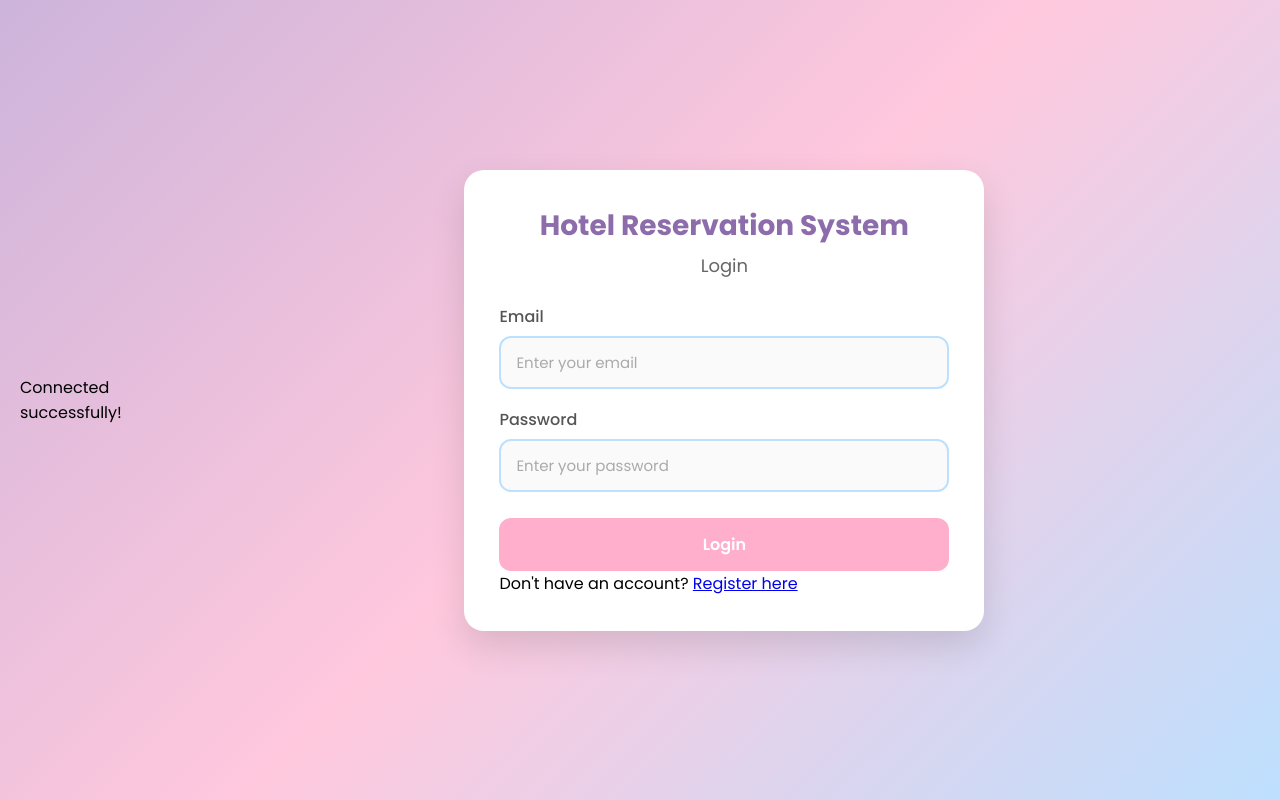
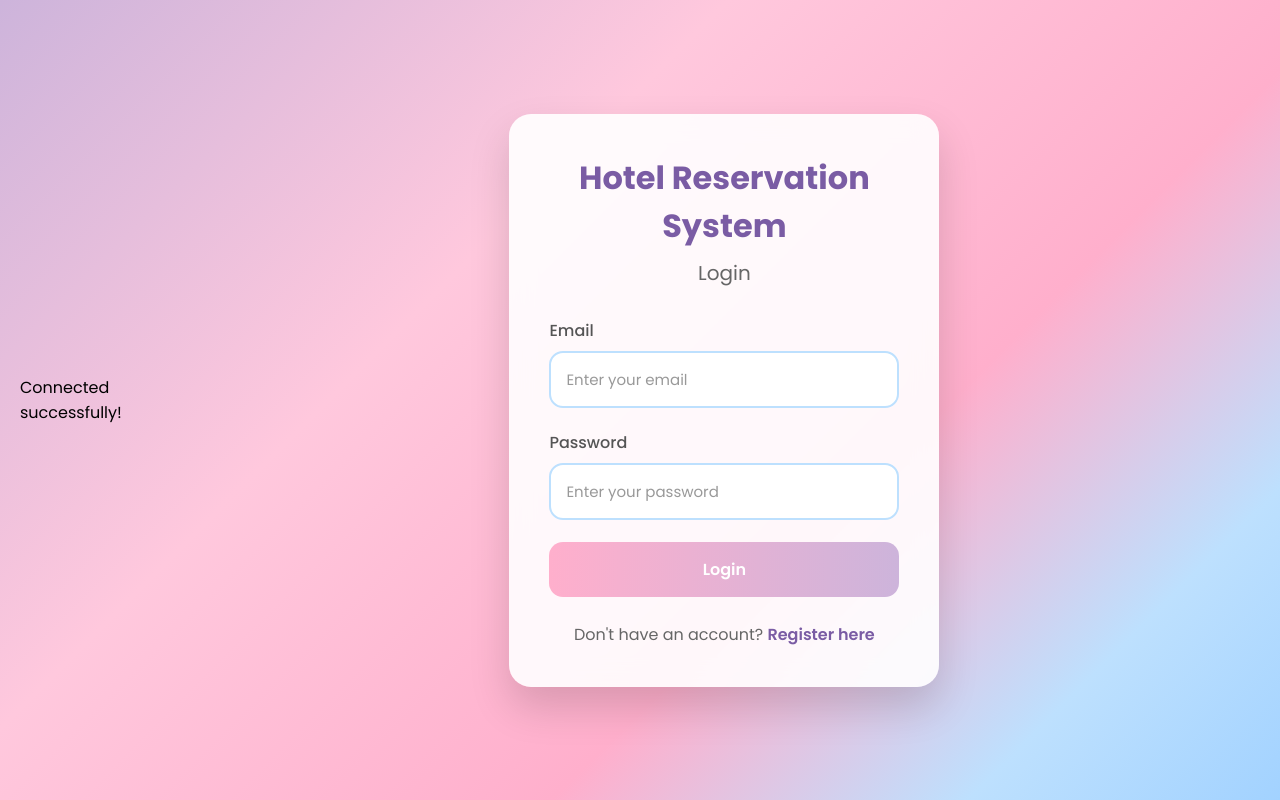
Before and after one commit to WHISKEU/hotel-reservation-system, a PHP site: page /login.php in a window 1280 px wide. Run offline with PHP 8.4, Linux system fonts and the light colour scheme.

Commit message:
Update login.php

```diff
--- a/login.php
+++ b/login.php
@@ -80,7 +80,7 @@ if (isset($_POST['login'])) {
 
 <!DOCTYPE html>
 <html lang="en">
-    <style>
+      <style>
 
 @import url('https://fonts.googleapis.com/css2?family=Poppins:wght@300;400;500;600;700&display=swap');
 
@@ -89,194 +89,191 @@ if (isset($_POST['login'])) {
     margin:0;
     padding:0;
     box-sizing:border-box;
-    font-family:'Poppins', sans-serif;
+    font-family:'Poppins',sans-serif;
 }
 
 body{
-    background:linear-gradient(135deg,#cdb4db,#ffc8dd,#bde0fe);
     min-height:100vh;
     display:flex;
     justify-content:center;
     align-items:center;
-    padding:40px 20px;
+    padding:20px;
+
+    background:linear-gradient(
+        135deg,
+        #cdb4db 0%,
+        #ffc8dd 35%,
+        #ffafcc 65%,
+        #bde0fe 85%,
+        #a2d2ff 100%
+    );
 }
-
-/* Container */
 
 .container{
     width:100%;
     display:flex;
     justify-content:center;
+    align-items:center;
 }
 
-/* Card */
-
 .form-card{
-    background:#ffffff;
     width:100%;
-    max-width:520px;
-    padding:35px;
-    border-radius:20px;
-    box-shadow:0 15px 35px rgba(0,0,0,.12);
-    animation:fadeIn .5s ease;
+    max-width:430px;
+    background:rgba(255,255,255,.90);
+    backdrop-filter:blur(12px);
+    border-radius:22px;
+    padding:40px;
+    box-shadow:
+        0 20px 40px rgba(0,0,0,.15);
+    animation:slideUp .6s ease;
 }
-
-/* Header */
 
 .form-header{
     text-align:center;
-    margin-bottom:25px;
+    margin-bottom:30px;
 }
 
 .form-header h1{
-    color:#8d6cab;
-    font-size:28px;
-    margin-bottom:5px;
+    color:#7a5ca4;
+    font-size:32px;
+    margin-bottom:8px;
+    font-weight:700;
 }
 
 .form-header h2{
     color:#666;
-    font-size:18px;
+    font-size:20px;
     font-weight:400;
 }
 
-/* Form */
-
 .form-group{
-    margin-bottom:18px;
+    margin-bottom:22px;
 }
 
 .form-group label{
     display:block;
-    margin-bottom:7px;
+    margin-bottom:8px;
     color:#555;
     font-weight:500;
 }
 
 .form-group input{
     width:100%;
-    padding:13px 15px;
+    padding:15px;
     border:2px solid #bde0fe;
-    border-radius:12px;
-    outline:none;
+    border-radius:14px;
+    background:#fff;
     font-size:15px;
-    transition:.3s;
-    background:#fafafa;
+    transition:.3s ease;
+}
+
+.form-group input::placeholder{
+    color:#999;
 }
 
 .form-group input:focus{
-    border-color:#a2d2ff;
-    background:#fff;
-    box-shadow:0 0 10px rgba(162,210,255,.4);
+    outline:none;
+    border-color:#ffafcc;
+    box-shadow:0 0 0 5px rgba(255,175,204,.25);
+    transform:translateY(-2px);
 }
-
-/* Placeholder */
-
-::placeholder{
-    color:#aaa;
-}
-
-/* Button */
 
 .btn-primary{
     width:100%;
-    padding:14px;
+    padding:15px;
     border:none;
-    border-radius:12px;
-    background:#ffafcc;
-    color:white;
-    font-size:16px;
-    font-weight:600;
-    cursor:pointer;
-    transition:.3s;
-    margin-top:8px;
+    border-radius:14px;
+    background:linear-gradient(
+        90deg,
+        #ffafcc,
+        #cdb4db
+    );
+
+    color: white;
+    font-size: 16px;
+    font-weight: 600;
+    cursor: pointer;
+    transition:.35s;
 }
 
 .btn-primary:hover{
-    background:#cdb4db;
-    transform:translateY(-2px);
-    box-shadow:0 8px 18px rgba(205,180,219,.5);
+    transform:translateY(-3px);
+    box-shadow:0 12px 25px rgba(205,180,219,.45);
 }
 
-/* Footer */
+.btn-primary:active{
+    transform:scale(.98);
+}
 
-.form-footer{
+.error{
+    margin-bottom:20px;
+    padding:14px;
+    background:#ffe5ec;
+    border-left:6px solid #ffafcc;
+    border-radius:10px;
+    color:#b00020;
+    font-size:14px;
+}
+
+p{
+
+    margin-top:25px;
+
     text-align:center;
-    margin-top:22px;
+
     color:#666;
 }
 
-.form-footer a{
-    color:#8d6cab;
+p a{
+    color:#7a5ca4;
     text-decoration:none;
     font-weight:600;
+    transition:.3s;
 }
 
-.form-footer a:hover{
+p a:hover{
+    color:#ff69a8;
     text-decoration:underline;
 }
 
-/* Error */
-
-.error{
-    background:#ffe5ec;
-    color:#d62828;
-    border-left:5px solid #ffafcc;
-    padding:12px;
-    border-radius:10px;
-    margin-bottom:20px;
+::-webkit-scrollbar{
+    width:8px;
 }
 
-/* Success */
-
-.success{
-    background:#d8f3dc;
-    color:#2d6a4f;
-    border-left:5px solid #a2d2ff;
-    padding:12px;
-    border-radius:10px;
-    margin-bottom:20px;
+::-webkit-scrollbar-thumb{
+    background:#cdb4db;
+    border-radius:20px;
 }
 
-/* Date input */
-
-input[type="date"]{
-    color:#555;
-}
-
-/* Animation */
-
-@keyframes fadeIn{
+@keyframes slideUp{
 
     from{
         opacity:0;
-        transform:translateY(20px);
+        transform:translateY(30px);
     }
 
     to{
         opacity:1;
         transform:translateY(0);
     }
-
 }
 
-/* Responsive */
-
-@media(max-width:600px){
-
+@media(max-width:500px){
     .form-card{
-        padding:25px;
+        padding:30px 25px;
     }
 
     .form-header h1{
-        font-size:23px;
+        font-size:26px;
     }
 
     .form-header h2{
-        font-size:16px;
+        font-size:18px;
     }
 
-}</style>
+}
+  </style>
+
 <head>
     <meta charset="UTF-8">
     <meta name="viewport" content="width=device-width, initial-scale=1.0">
```
